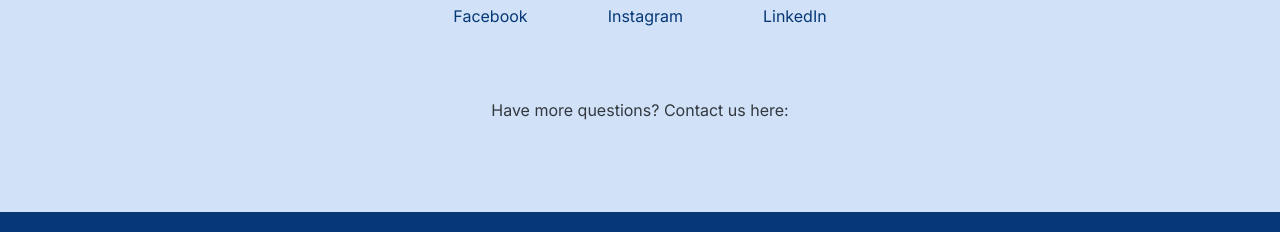
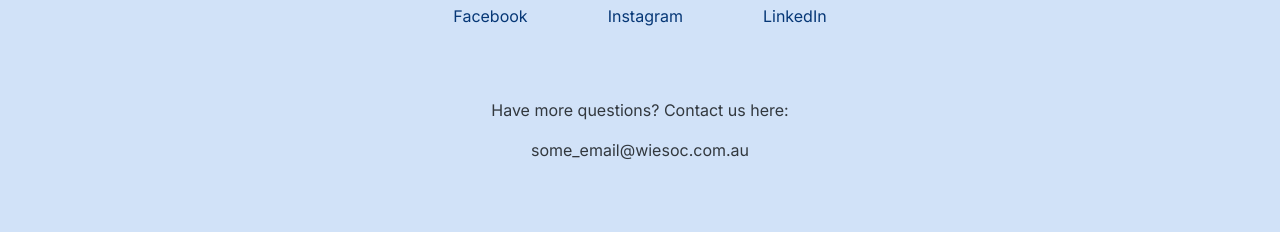
Before and after one commit to UNSW-WIESoc/website, a Next.js app: page / in a window 1280 px wide. Shown: the part 1553-1785 px from the top of the page. Built offline with nearby package versions, Linux system fonts and the light colour scheme.

Commit message:
cleaned up yarn lock

```diff
--- a/components/Footer.tsx
+++ b/components/Footer.tsx
@@ -26,9 +26,10 @@ export default function Footer() {
               <Typography level='body-md' sx={{color: darkBlue}}>LinkedIn</Typography>
             </Box>
           </Stack>
-          <Box sx={{padding: '30px'}}>
+          <Stack direction="column" spacing={2} sx={{padding: '30px'}}>
             <Typography>Have more questions? Contact us here:</Typography>
-          </Box>
+            <Typography>some_email@wiesoc.com.au</Typography>
+          </Stack>
         </center>
       </Box>
       <Box sx={{backgroundColor:'#063776', padding: '10px 50px'}}>
```
Also changed, not shown: 1 other file (tests, documents, lock files or other folders).
